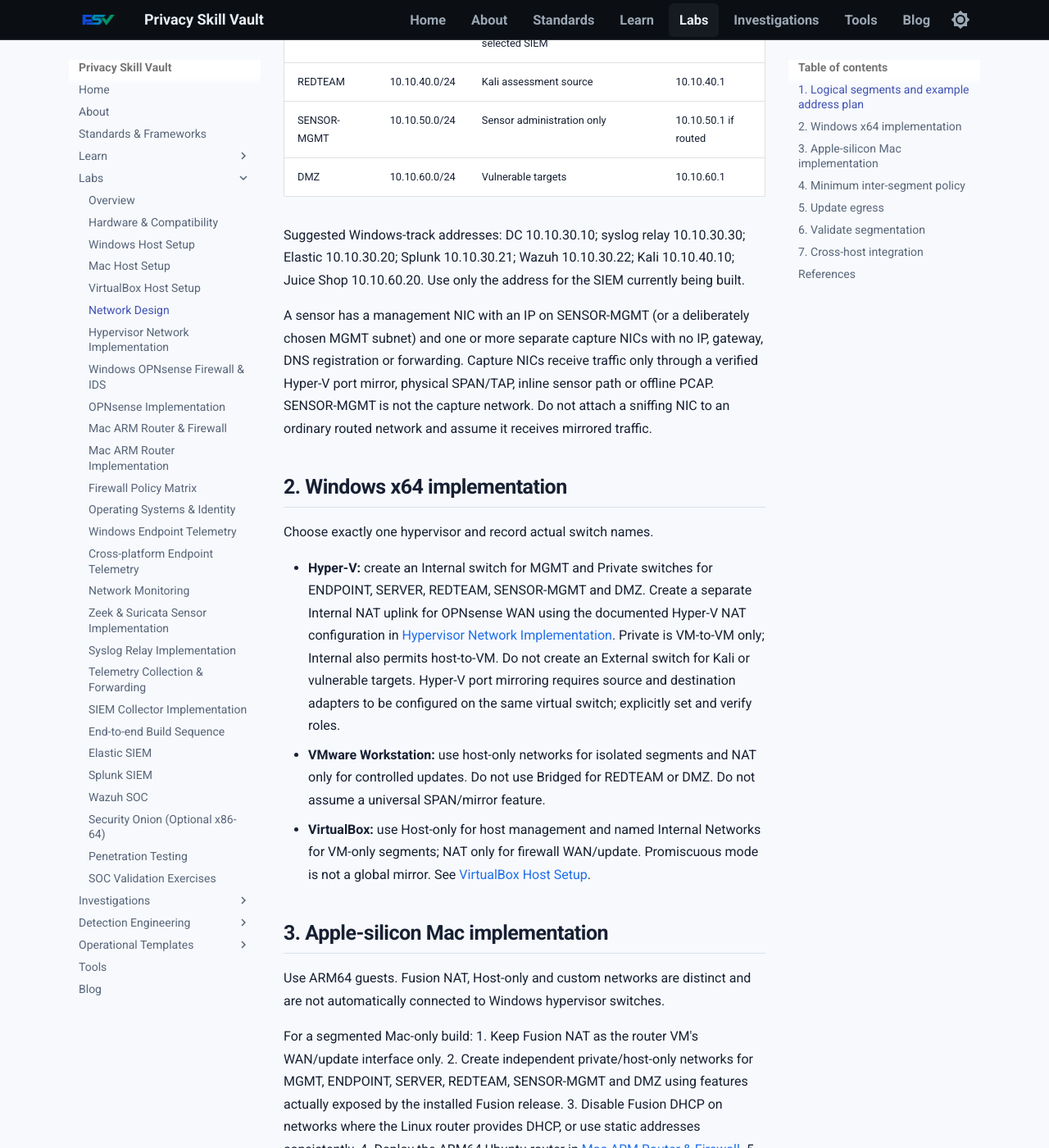
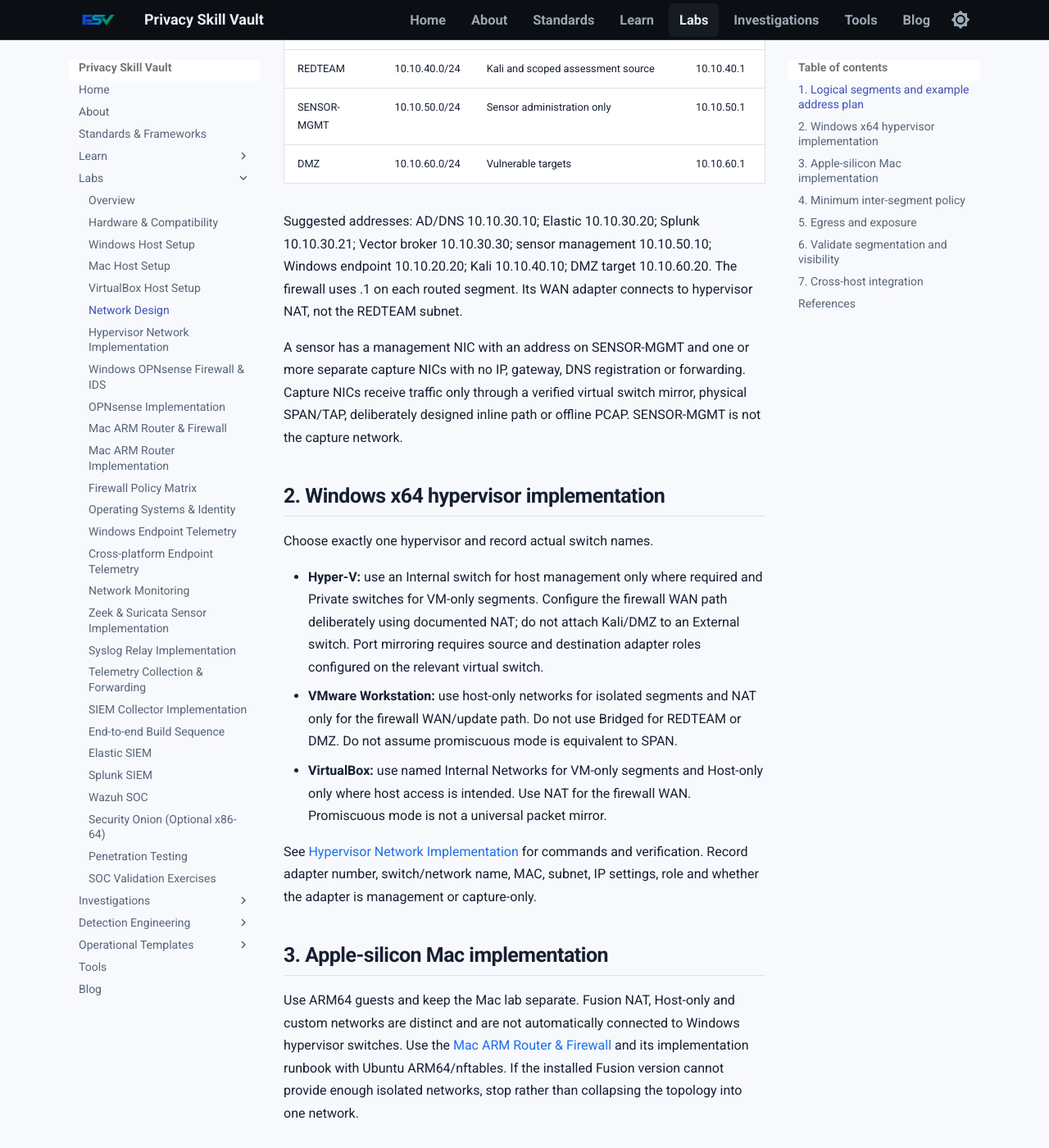
Before and after one commit to PrivacySkillVault/privacyskillvault.github.io, an MkDocs documentation site: the page built from docs/labs/network-design.md, in a window 1280 px wide and 1400 px high, scrolled down 643 px. Shown: the whole window at 82% size. Built offline with MkDocs 1.6.1 and Material for MkDocs 9.7.7, drawn with Linux system fonts in a browser that asks for light colours; some of the changed text lies outside the part shown.

Commit message:
Redesign lab documentation for segmented dual-SIEM VM architecture

```diff
--- a/docs/labs/network-design.md
+++ b/docs/labs/network-design.md
@@ -1,47 +1,39 @@
-# Lab — Network design and segmentation
+# Lab — network design and segmentation
 
 <badge color="warning">Architecture baseline — validate on the selected hypervisor</badge>
 
-This page defines the logical networks used by both host tracks. The Windows and Mac implementations are not interchangeable. Follow the [Master Build Sequence](build-sequence.md).
+This page defines the logical networks for the Windows x64 primary lab. Follow the [Enterprise Dual-SIEM VM Lab Runbook](enterprise-dual-siem-vm-lab.md) and [Master Build Sequence](build-sequence.md). The Mac ARM64 implementation is a separate lab island.
 
 ## 1. Logical segments and example address plan
 
-Check for overlap with home LAN, VPN, corporate routes and other VM networks before using these examples.
+Check for overlap with home LAN, VPN, Docker/WSL networks and existing routes before use.
 
-| Segment | Subnet | Purpose | Example gateway |
+| Segment | Subnet | Purpose | Gateway |
 |---|---|---|---|
 | MGMT | 10.10.10.0/24 | Admin workstation and management interfaces | 10.10.10.1 |
-| ENDPOINT | 10.10.20.0/24 | Windows/Linux/Mac test endpoints | 10.10.20.1 |
-| SERVER | 10.10.30.0/24 | AD DS/DNS, syslog relay and selected SIEM | 10.10.30.1 |
-| REDTEAM | 10.10.40.0/24 | Kali assessment source | 10.10.40.1 |
-| SENSOR-MGMT | 10.10.50.0/24 | Sensor administration only | 10.10.50.1 if routed |
+| ENDPOINT | 10.10.20.0/24 | Windows/Linux test endpoints | 10.10.20.1 |
+| SERVER/SOC | 10.10.30.0/24 | AD DS/DNS, broker, Elastic and Splunk | 10.10.30.1 |
+| REDTEAM | 10.10.40.0/24 | Kali and scoped assessment source | 10.10.40.1 |
+| SENSOR-MGMT | 10.10.50.0/24 | Sensor administration only | 10.10.50.1 |
 | DMZ | 10.10.60.0/24 | Vulnerable targets | 10.10.60.1 |
 
-Suggested Windows-track addresses: DC 10.10.30.10; syslog relay 10.10.30.30; Elastic 10.10.30.20; Splunk 10.10.30.21; Wazuh 10.10.30.22; Kali 10.10.40.10; Juice Shop 10.10.60.20. Use only the address for the SIEM currently being built.
+Suggested addresses: AD/DNS 10.10.30.10; Elastic 10.10.30.20; Splunk 10.10.30.21; Vector broker 10.10.30.30; sensor management 10.10.50.10; Windows endpoint 10.10.20.20; Kali 10.10.40.10; DMZ target 10.10.60.20. The firewall uses .1 on each routed segment. Its WAN adapter connects to hypervisor NAT, not the REDTEAM subnet.
 
-A sensor has a management NIC with an IP on SENSOR-MGMT (or a deliberately chosen MGMT subnet) and one or more separate capture NICs with no IP, gateway, DNS registration or forwarding. Capture NICs receive traffic only through a verified Hyper-V port mirror, physical SPAN/TAP, inline sensor path or offline PCAP. SENSOR-MGMT is not the capture network. Do not attach a sniffing NIC to an ordinary routed network and assume it receives mirrored traffic.
+A sensor has a management NIC with an address on SENSOR-MGMT and one or more separate capture NICs with no IP, gateway, DNS registration or forwarding. Capture NICs receive traffic only through a verified virtual switch mirror, physical SPAN/TAP, deliberately designed inline path or offline PCAP. SENSOR-MGMT is not the capture network.
 
-## 2. Windows x64 implementation
+## 2. Windows x64 hypervisor implementation
 
 Choose exactly one hypervisor and record actual switch names.
 
-- **Hyper-V:** create an Internal switch for MGMT and Private switches for ENDPOINT, SERVER, REDTEAM, SENSOR-MGMT and DMZ. Create a separate Internal NAT uplink for OPNsense WAN using the documented Hyper-V NAT configuration in [Hypervisor Network Implementation](hypervisor-network-implementation.md). Private is VM-to-VM only; Internal also permits host-to-VM. Do not create an External switch for Kali or vulnerable targets. Hyper-V port mirroring requires source and destination adapters to be configured on the same virtual switch; explicitly set and verify roles.
-- **VMware Workstation:** use host-only networks for isolated segments and NAT only for controlled updates. Do not use Bridged for REDTEAM or DMZ. Do not assume a universal SPAN/mirror feature.
-- **VirtualBox:** use Host-only for host management and named Internal Networks for VM-only segments; NAT only for firewall WAN/update. Promiscuous mode is not a global mirror. See [VirtualBox Host Setup](platform-virtualbox.md).
+- **Hyper-V:** use an Internal switch for host management only where required and Private switches for VM-only segments. Configure the firewall WAN path deliberately using documented NAT; do not attach Kali/DMZ to an External switch. Port mirroring requires source and destination adapter roles configured on the relevant virtual switch.
+- **VMware Workstation:** use host-only networks for isolated segments and NAT only for the firewall WAN/update path. Do not use Bridged for REDTEAM or DMZ. Do not assume promiscuous mode is equivalent to SPAN.
+- **VirtualBox:** use named Internal Networks for VM-only segments and Host-only only where host access is intended. Use NAT for the firewall WAN. Promiscuous mode is not a universal packet mirror.
+
+See [Hypervisor Network Implementation](hypervisor-network-implementation.md) for commands and verification. Record adapter number, switch/network name, MAC, subnet, IP settings, role and whether the adapter is management or capture-only.
 
 ## 3. Apple-silicon Mac implementation
 
-Use ARM64 guests. Fusion NAT, Host-only and custom networks are distinct and are not automatically connected to Windows hypervisor switches.
-
-For a segmented Mac-only build:
-1. Keep Fusion NAT as the router VM's WAN/update interface only.
-2. Create independent private/host-only networks for MGMT, ENDPOINT, SERVER, REDTEAM, SENSOR-MGMT and DMZ using features actually exposed by the installed Fusion release.
-3. Disable Fusion DHCP on networks where the Linux router provides DHCP, or use static addresses consistently.
-4. Deploy the ARM64 Ubuntu router in [Mac ARM Router & Firewall](mac-arm-routing.md).
-5. Attach each guest only to its intended segment.
-6. Do not use Bridged networking for REDTEAM or DMZ.
-
-If the installed Fusion version cannot create enough independent networks, stop. Do not collapse all VMs onto one host-only network and call it segmentation.
+Use ARM64 guests and keep the Mac lab separate. Fusion NAT, Host-only and custom networks are distinct and are not automatically connected to Windows hypervisor switches. Use the [Mac ARM Router & Firewall](mac-arm-routing.md) and its implementation runbook with Ubuntu ARM64/nftables. If the installed Fusion version cannot provide enough isolated networks, stop rather than collapsing the topology into one network.
 
 ## 4. Minimum inter-segment policy
 
@@ -49,23 +41,27 @@
 
 | Source | Destination | Purpose | Policy |
 |---|---|---|---|
-| Admin workstation | Firewall/VM management | Administration | Allow named admin IPs/ports only |
-| ENDPOINT | Domain controller | DNS/Kerberos/LDAP/SMB/RPC as required | Allow documented AD ports to DC only |
-| Lab hosts | DNS/NTP | Name/time | Allow designated resolver/time source |
-| Firewall/router | Syslog relay | Firewall/IDS logs | Allow configured TCP/UDP/TLS listener only |
-| Relay/sensor/endpoint | Selected SIEM | Log forwarding | Allow documented agent/receiver ports only |
-| Kali | DMZ target | Authorised testing | Allow only scoped target IPs/ports |
-| DMZ | MGMT/SERVER/ENDPOINT/home LAN | None by default | Deny |
+| MGMT | Firewall/VM management | Administration | Named admin IPs and required ports only |
+| ENDPOINT | AD/DNS server | Domain services | Documented AD ports to DC only, including required RPC |
+| Lab hosts | Approved DNS/NTP | Name and time | Designated services only |
+| Firewall | Vector broker | Firewall logs | Configured syslog transport only |
+| Sensor/relay/endpoints | Selected SIEM | Telemetry | Exact agent/receiver ports only |
+| Broker | Elastic | Elasticsearch ingest | TCP 9200 with TLS/auth |
+| Broker | Splunk | HEC ingest | TCP 8088 with TLS/token |
+| Windows forwarders | Splunk | UF receiving | TCP 9997, approved hosts only |
+| Windows agents | Fleet Server | Agent management | TCP 8220, approved hosts only |
+| REDTEAM | DMZ target | Authorized testing | Only scoped target IPs/ports |
+| DMZ | MGMT/ENDPOINT/SOC/home LAN | None by default | Deny |
 | REDTEAM | Home LAN/MGMT | None | Deny |
 | Capture NIC | Routed destinations | Passive capture | No IP, gateway or forwarding |
 
-Do not guess Active Directory ports. Use Microsoft's current port documentation and test the exact services enabled, including dynamic RPC requirements.
+Do not guess Active Directory ports. Include RPC endpoint mapper and the required dynamic RPC range based on the Windows Server configuration and Microsoft's current guidance.
 
-## 5. Update egress
+## 5. Egress and exposure
 
-Permit OS/package updates from designated infrastructure VMs during a maintenance window. Remove update access from Kali and vulnerable targets before assessments. Do not expose management interfaces on WAN or use Internet Connection Sharing as a shortcut.
+Allow package updates only from designated infrastructure VMs during maintenance windows. Remove update access from Kali and vulnerable targets before assessments. Do not create WAN port forwards to Juice Shop, DVWA, management UIs or SIEM ports. No inbound WAN access is required for the base lab.
 
-## 6. Validate segmentation
+## 6. Validate segmentation and visibility
 
 On Linux:
 
@@ -79,18 +75,17 @@
     Get-NetRoute -AddressFamily IPv4
     Get-NetFirewallProfile
 
-Test allowed and denied TCP paths to known IPs/ports. Inspect routes and firewall logs. A failed ping alone is not proof because ICMP may be blocked independently.
+Test allowed and denied TCP paths to known IPs/ports. Inspect routes and firewall logs. A failed ping alone is not proof because ICMP may be blocked independently. For the sensor, generate a known DNS/HTTP flow and verify packets/counters and corresponding Zeek/Suricata output.
 
 Record source/destination IP and port, expected rule, observed verdict, route/NIC, timestamp and result.
 
 ## 7. Cross-host integration
 
-Hyper-V private switches and Fusion host-only networks are local to their hosts. The safe default is two isolated lab islands with their own routing and SIEM ingestion.
-
-A shared cross-host enterprise design is a separate project requiring an x86-64 firewall appliance, managed switch, VLAN plan, suitable physical NICs and explicit management/telemetry policy. Do not bridge REDTEAM or DMZ onto home Wi-Fi.
+Hypervisor private/host-only networks are local to their host. The safe default is two isolated lab islands. A shared cross-host enterprise design is a separate project requiring a physical firewall, managed switch, VLAN plan, suitable NICs and explicit management/telemetry policy. Never bridge REDTEAM or DMZ onto home Wi-Fi.
 
 ## References
 
 - [Hyper-V virtual switches](https://learn.microsoft.com/en-us/windows-server/virtualization/hyper-v/virtual-switch)
 - [Broadcom Fusion networking types](https://knowledge.broadcom.com/external/article/303393/understanding-networking-types-in-vmware.html)
 - [Oracle VirtualBox networking](https://docs.oracle.com/en/virtualization/virtualbox/7.2/user/networkingdetails.html)
+- [Microsoft AD DS firewall ports](https://learn.microsoft.com/en-us/troubleshoot/windows-server/active-directory/config-firewall-for-ad-domains-and-trusts)
```
